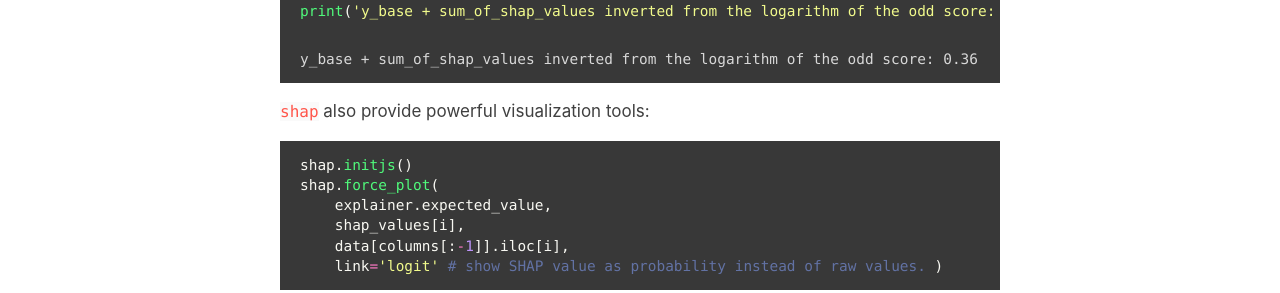
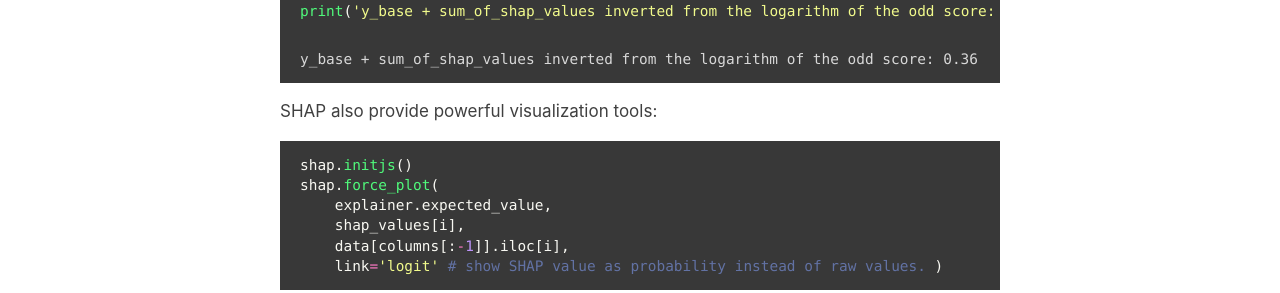
Before and after one commit to fattyJake/fattyJake.github.io, a Jekyll site: the page built from _posts/2019-11-01-interpretable-additive-tree-models.md, in a window 1280 px wide and 900 px high, scrolled down 20344 px. Shown: the part 159-452 px from the top of the window. Built offline with Jekyll 4.4.1, drawn with Linux system fonts in a browser that asks for light colours; formulas are drawn with MathJax 3; a script that is not in the unit is left out; comment, search, counter and statistics services are not loaded.

Commit message:
Update 2019-11-01-interpretable-additive-tree-models.md

````diff
--- a/_posts/2019-11-01-interpretable-additive-tree-models.md
+++ b/_posts/2019-11-01-interpretable-additive-tree-models.md
@@ -537,11 +537,12 @@ from scipy.special import expit # sigmoid function
 
 print('y_base + sum_of_shap_values inverted from the logarithm of the odd score: %.2f' % (expit(y_pred_shap)))
 ```
+
 ```
 y_base + sum_of_shap_values inverted from the logarithm of the odd score: 0.36
 ```
 
-```shap``` also provide powerful visualization tools:
+SHAP also provide powerful visualization tools:
 
 ```python
 shap.initjs()
````
